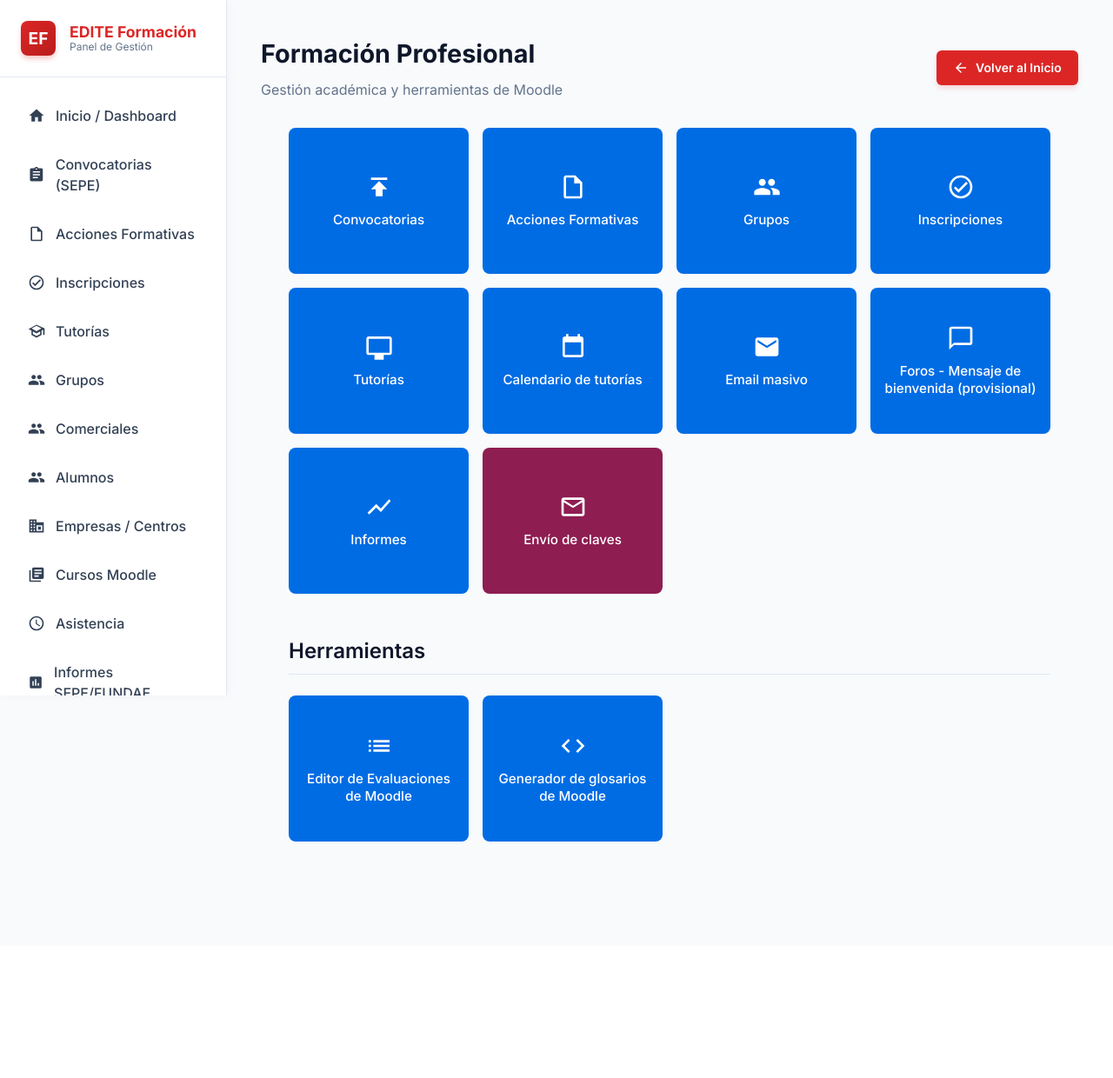
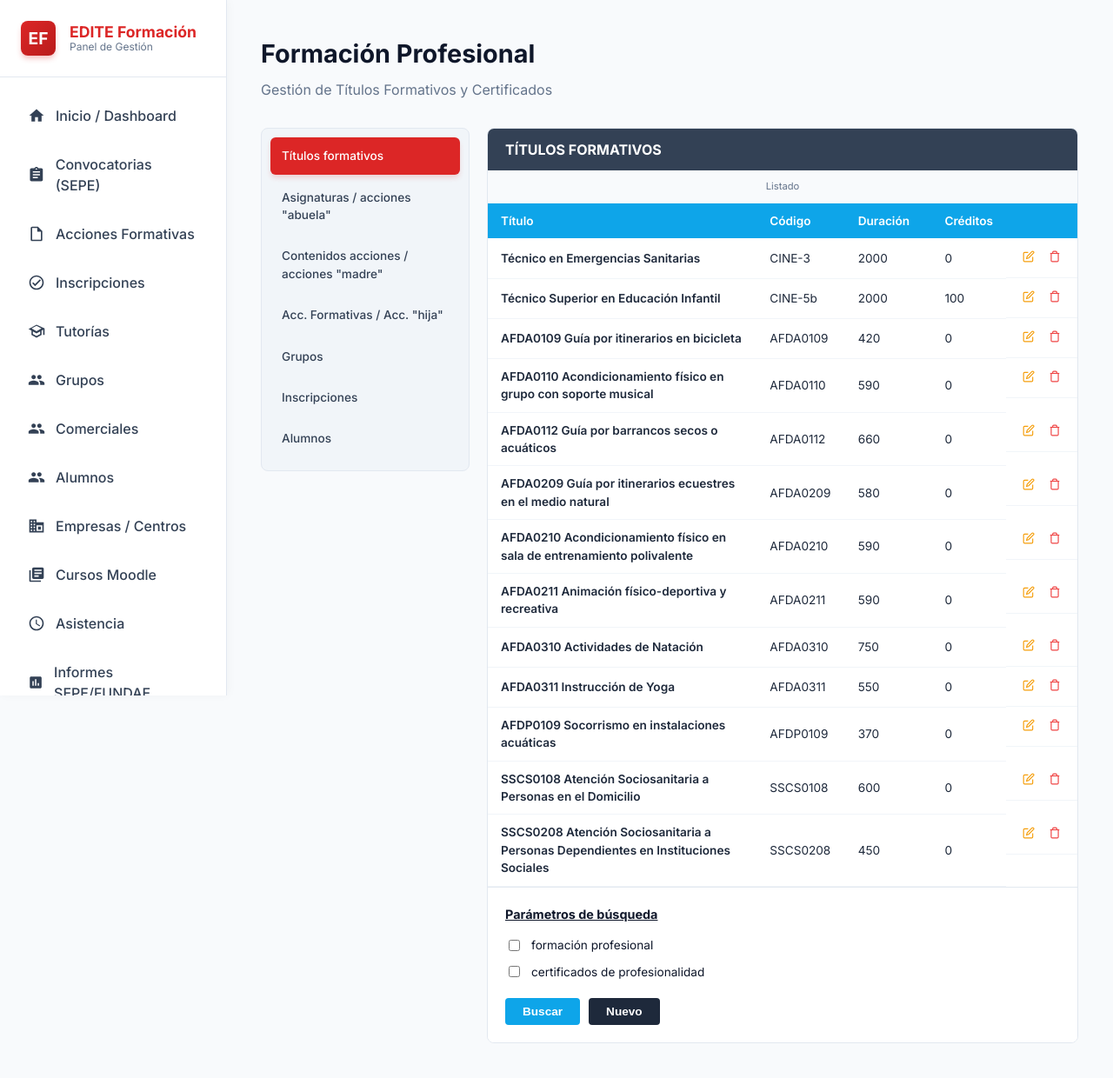
Before and after one commit to jorgest1984/IntranetEdite, a PHP site: page /intranet/formacion_profesional.php in a window 1280 px wide. Shown: the whole page at 87% size. Before the commit the page ends 968 px from the top, so only its background shows below. Run offline with PHP 8.4, Linux system fonts and the light colour scheme; a user stored in the database is signed in; data that the repository does not hold is empty.

Commit message:
Rename formacion_profesional.php to formacion.php and create new FP titles management interface

```diff
--- a/formacion_profesional.php
+++ b/formacion_profesional.php
@@ -2,24 +2,21 @@
 // formacion_profesional.php
 require_once 'includes/auth.php'; // Verifica login y permisos
 
-// Define los módulos de la página Formación
-$sections = [
-    '' => [
-        ['title' => 'Convocatorias', 'icon' => '<svg viewBox="0 0 24 24"><path d="M5 4h14v2H5zm0 10h4v6h6v-6h4l-7-7-7 7z"/></svg>', 'url' => 'convocatorias.php', 'color' => 'blue'],
-        ['title' => 'Acciones Formativas', 'icon' => '<svg viewBox="0 0 24 24"><path d="M14 2H6c-1.1 0-1.99.9-1.99 2L4 20c0 1.1.89 2 1.99 2h12c1.1 0 2-.9 2-2V8l-6-6zM6 20V4h7v5h5v11H6z"/></svg>', 'url' => 'acciones_formativas.php?v=' . time(), 'color' => 'blue'],
-        ['title' => 'Grupos', 'icon' => '<svg viewBox="0 0 24 24"><path d="M16 11c1.66 0 2.99-1.34 2.99-3S17.66 5 16 5c-1.66 0-3 1.34-3 3s1.34 3 3 3zm-8 0c1.66 0 2.99-1.34 2.99-3S9.66 5 8 5C6.34 5 5 6.34 5 8s1.34 3 3 3zm0 2c-2.33 0-7 1.17-7 3.5V19h14v-2.5c0-2.33-4.67-3.5-7-3.5zm8 0c-.29 0-.62.02-.97.05 1.16.84 1.97 1.97 1.97 3.45V19h6v-2.5c0-2.33-4.67-3.5-7-3.5z"/></svg>', 'url' => 'grupos.php', 'color' => 'blue'],
-        ['title' => 'Inscripciones', 'icon' => '<svg viewBox="0 0 24 24"><path d="M12 2C6.48 2 2 6.48 2 12s4.48 10 10 10 10-4.48 10-10S17.52 2 12 2zm0 18c-4.41 0-8-3.59-8-8s3.59-8 8-8 8 3.59 8 8-3.59 8-8 8zm4.59-12.42L10 14.17l-2.59-2.58L6 13l4 4 8-8z"/></svg>', 'url' => 'inscripciones.php?v=' . time(), 'color' => 'blue'],
-        ['title' => 'Tutorías', 'icon' => '<svg viewBox="0 0 24 24"><path d="M21 3H3c-1.1 0-2 .9-2 2v12c0 1.1.9 2 2 2h5v4h8v-4h5c1.1 0 1.99-.9 1.99-2L23 5c0-1.1-.9-2-2-2zm0 14H3V5h18v12z"/></svg>', 'url' => 'tutorias.php', 'color' => 'blue'],
-        ['title' => 'Calendario de tutorías', 'icon' => '<svg viewBox="0 0 24 24"><path d="M19 3h-1V1h-2v2H8V1H6v2H5c-1.11 0-1.99.9-1.99 2L3 19c0 1.1.89 2 2 2h14c1.1 0 2-.9 2-2V5c0-1.1-.9-2-2-2zm0 16H5V8h14v11z"/></svg>', 'url' => 'calendario_tutorias.php', 'color' => 'blue'],
-        ['title' => 'Email masivo', 'icon' => '<svg viewBox="0 0 24 24"><path d="M20 4H4c-1.1 0-1.99.9-1.99 2L2 18c0 1.1.9 2 2 2h16c1.1 0 2-.9 2-2V6c0-1.1-.9-2-2-2zm0 4l-8 5-8-5V6l8 5 8-5v2z"/></svg>', 'url' => 'email_masivo.php', 'color' => 'blue'],
-        ['title' => 'Foros - Mensaje de bienvenida (provisional)', 'icon' => '<svg viewBox="0 0 24 24"><path d="M20 2H4c-1.1 0-2 .9-2 2v18l4-4h14c1.1 0 2-.9 2-2V4c0-1.1-.9-2-2-2zm0 14H6l-2 2V4h16v12z"/></svg>', 'url' => '#', 'onclick' => "var id=prompt('Introduce el ID del curso:'); if(id) { window.open('https://www.editeformacion.com/gestion/app/Controllers/Aulavirtual/Foros/Bienvenida.php?id='+id, '_blank'); } return false;", 'color' => 'blue', 'external' => false],
-        ['title' => 'Informes', 'icon' => '<svg viewBox="0 0 24 24"><path d="M3.5 18.49l6-6.01 4 4L22 6.92l-1.41-1.41-7.09 7.97-4-4L2 16.99z"/></svg>', 'url' => 'informes.php', 'color' => 'blue'],
-        ['title' => 'Envío de claves', 'icon' => '<svg viewBox="0 0 24 24"><path d="M20 4H4c-1.1 0-1.99.9-1.99 2L2 18c0 1.1.9 2 2 2h16c1.1 0 2-.9 2-2V6c0-1.1-.9-2-2-2zm0 14H4V8l8 5 8-5v10zm-8-7L4 6h16l-8 5z"/></svg>', 'url' => 'envio_claves.php', 'color' => 'purple', 'external' => false],
-    ],
-    'Herramientas' => [
-        ['title' => 'Editor de Evaluaciones de Moodle', 'icon' => '<svg viewBox="0 0 24 24"><path d="M3 13h2v-2H3v2zm0 4h2v-2H3v2zm0-8h2V7H3v2zm4 4h14v-2H7v2zm0 4h14v-2H7v2zM7 7v2h14V7H7z"/></svg>', 'url' => 'moodle_editor.php', 'color' => 'blue', 'external' => false],
-        ['title' => 'Generador de glosarios de Moodle', 'icon' => '<svg viewBox="0 0 24 24"><path d="M9.4 16.6L4.8 12l4.6-4.6L8 6l-6 6 6 6 1.4-1.4zm5.2 0l4.6-4.6-4.6-4.6L16 6l6 6-6 6-1.4-1.4z"/></svg>', 'url' => 'glosario_moodle.php', 'color' => 'blue', 'external' => false],
-    ]
+// Títulos formativos de ejemplo (basados en la imagen)
+$titulos = [
+    ['titulo' => ' Técnico en Emergencias Sanitarias', 'codigo' => 'CINE-3', 'duracion' => 2000, 'creditos' => 0],
+    ['titulo' => ' Técnico Superior en Educación Infantil', 'codigo' => 'CINE-5b', 'duracion' => 2000, 'creditos' => 100],
+    ['titulo' => 'AFDA0109 Guía por itinerarios en bicicleta', 'codigo' => 'AFDA0109', 'duracion' => 420, 'creditos' => 0],
+    ['titulo' => 'AFDA0110 Acondicionamiento físico en grupo con soporte musical', 'codigo' => 'AFDA0110', 'duracion' => 590, 'creditos' => 0],
+    ['titulo' => 'AFDA0112 Guía por barrancos secos o acuáticos', 'codigo' => 'AFDA0112', 'duracion' => 660, 'creditos' => 0],
+    ['titulo' => 'AFDA0209 Guía por itinerarios ecuestres en el medio natural', 'codigo' => 'AFDA0209', 'duracion' => 580, 'creditos' => 0],
+    ['titulo' => 'AFDA0210 Acondicionamiento físico en sala de entrenamiento polivalente', 'codigo' => 'AFDA0210', 'duracion' => 590, 'creditos' => 0],
+    ['titulo' => 'AFDA0211 Animación físico-deportiva y recreativa', 'codigo' => 'AFDA0211', 'duracion' => 590, 'creditos' => 0],
+    ['titulo' => 'AFDA0310 Actividades de Natación', 'codigo' => 'AFDA0310', 'duracion' => 750, 'creditos' => 0],
+    ['titulo' => 'AFDA0311 Instrucción de Yoga', 'codigo' => 'AFDA0311', 'duracion' => 550, 'creditos' => 0],
+    ['titulo' => 'AFDP0109 Socorrismo en instalaciones acuáticas', 'codigo' => 'AFDP0109', 'duracion' => 370, 'creditos' => 0],
+    ['titulo' => 'SSCS0108 Atención Sociosanitaria a Personas en el Domicilio', 'codigo' => 'SSCS0108', 'duracion' => 600, 'creditos' => 0],
+    ['titulo' => 'SSCS0208 Atención Sociosanitaria a Personas Dependientes en Instituciones Sociales', 'codigo' => 'SSCS0208', 'duracion' => 450, 'creditos' => 0]
 ];
 ?>
 <!DOCTYPE html>
@@ -30,7 +27,186 @@ $sections = [
     <title>Formación Profesional - <?= APP_NAME ?></title>
     <link href="https://fonts.googleapis.com/css2?family=Inter:wght@300;400;500;600;700&display=swap" rel="stylesheet">
     <link rel="stylesheet" href="css/main.css">
-    <link rel="stylesheet" href="css/home.css?v=<?= time() ?>">
+    <style>
+        .fp-layout {
+            display: grid;
+            grid-template-columns: 240px 1fr;
+            gap: 20px;
+            margin-top: 20px;
+        }
+
+        /* Sidebar Específico */
+        .fp-sidebar {
+            background: #f1f5f9;
+            border-radius: 8px;
+            border: 1px solid var(--border-color);
+            padding: 10px;
+            height: fit-content;
+        }
+
+        .fp-menu {
+            list-style: none;
+            padding: 0;
+            margin: 0;
+        }
+
+        .fp-menu li {
+            margin-bottom: 5px;
+        }
+
+        .fp-menu a {
+            display: flex;
+            align-items: center;
+            padding: 10px 12px;
+            text-decoration: none;
+            color: #334155;
+            font-size: 0.85rem;
+            font-weight: 500;
+            border-radius: 6px;
+            transition: all 0.2s;
+            border: 1px solid transparent;
+        }
+
+        .fp-menu a:hover {
+            background: #e2e8f0;
+            color: var(--primary-color);
+        }
+
+        .fp-menu a.active {
+            background: var(--primary-color);
+            color: white;
+            box-shadow: 0 4px 6px -1px rgba(220, 38, 38, 0.2);
+        }
+
+        .fp-menu-icon {
+            width: 16px;
+            height: 16px;
+            margin-right: 10px;
+            opacity: 0.7;
+        }
+
+        /* Tabla de Títulos */
+        .fp-content {
+            background: white;
+            border: 1px solid var(--border-color);
+            border-radius: 8px;
+            overflow: hidden;
+            display: flex;
+            flex-direction: column;
+        }
+
+        .fp-header {
+            background: #334155;
+            color: white;
+            padding: 12px 20px;
+            font-weight: 700;
+            font-size: 1rem;
+            text-transform: uppercase;
+        }
+
+        .fp-table-container {
+            overflow-x: auto;
+        }
+
+        .fp-table {
+            width: 100%;
+            border-collapse: collapse;
+            font-size: 0.85rem;
+        }
+
+        .fp-table tr.table-subheader {
+            background: #f8fafc;
+            border-bottom: 1px solid var(--border-color);
+        }
+
+        .fp-table th {
+            text-align: left;
+            padding: 10px 15px;
+            background: #0ea5e9;
+            color: white;
+            font-weight: 600;
+        }
+
+        .fp-table td {
+            padding: 10px 15px;
+            border-bottom: 1px solid #f1f5f9;
+            color: #1e293b;
+        }
+
+        .fp-table tr:hover td {
+            background: #f8fcfd;
+        }
+
+        .row-actions {
+            display: flex;
+            gap: 8px;
+            justify-content: flex-end;
+        }
+
+        .action-btn {
+            background: none;
+            border: none;
+            padding: 4px;
+            cursor: pointer;
+            border-radius: 4px;
+            transition: background 0.2s;
+        }
+
+        .action-btn:hover { background: #f1f5f9; }
+        .action-btn.edit { color: #f59e0b; }
+        .action-btn.delete { color: #ef4444; }
+
+        /* Buscador Inferior */
+        .fp-search-section {
+            padding: 20px;
+            background: #fff;
+            border-top: 1px solid var(--border-color);
+            margin-top: auto;
+        }
+
+        .fp-search-title {
+            font-weight: 700;
+            font-size: 0.9rem;
+            margin-bottom: 15px;
+            text-decoration: underline;
+        }
+
+        .fp-checkbox-group {
+            display: flex;
+            flex-direction: column;
+            gap: 10px;
+            margin-bottom: 20px;
+        }
+
+        .fp-checkbox-item {
+            display: flex;
+            align-items: center;
+            gap: 10px;
+            font-size: 0.85rem;
+            cursor: pointer;
+        }
+
+        .fp-actions {
+            display: flex;
+            gap: 10px;
+        }
+
+        .btn-fp {
+            padding: 8px 20px;
+            border-radius: 4px;
+            font-weight: 600;
+            font-size: 0.85rem;
+            cursor: pointer;
+            border: none;
+            transition: all 0.2s;
+        }
+
+        .btn-fp-search { background: #0ea5e9; color: white; }
+        .btn-fp-search:hover { background: #0284c7; }
+        .btn-fp-new { background: #1e293b; color: white; }
+        .btn-fp-new:hover { background: #0f172a; }
+
+    </style>
 </head>
 <body>
 
@@ -41,50 +217,80 @@ $sections = [
         <header class="page-header">
             <div class="page-title">
                 <h1>Formación Profesional</h1>
-                <p>Gestión académica y herramientas de Moodle</p>
-            </div>
-            <div class="page-actions">
-                <a href="home.php" class="btn btn-primary">
-                    <svg viewBox="0 0 24 24"><path d="M20 11H7.83l5.59-5.59L12 4l-8 8 8 8 1.41-1.41L7.83 13H20v-2z"/></svg>
-                    Volver al Inicio
-                </a>
+                <p>Gestión de Títulos Formativos y Certificados</p>
             </div>
         </header>
 
-        <div class="home-container" style="padding-top: 0;">
-            <?php foreach ($sections as $sectionTitle => $tiles): ?>
-                <?php if (!empty($sectionTitle)): ?>
-                    <div class="home-section" style="margin-top: 2rem;">
-                        <h2 class="home-section-title"><?= htmlspecialchars($sectionTitle) ?></h2>
-                <?php else: ?>
-                    <div class="home-section">
-                <?php endif; ?>
-                        <div class="tiles-grid">
-                            <?php foreach ($tiles as $tile): ?>
-                                <?php
-                                    $isExternal = !empty($tile['external']) && $tile['external'] === true;
-                                    $target = $isExternal ? '_blank' : '_self';
-                                ?>
-                                <a href="<?= htmlspecialchars($tile['url']) ?>"
-                                   <?= isset($tile['onclick']) ? 'onclick="' . htmlspecialchars($tile['onclick']) . '"' : '' ?>
-                                   class="tile tile-<?= htmlspecialchars($tile['color']) ?>"
-                                   target="<?= $target ?>">
-                                    <div class="tile-icon">
-                                        <?= $tile['icon'] ?>
-                                    </div>
-                                    <div class="tile-title">
-                                        <?= htmlspecialchars($tile['title']) ?>
-                                    </div>
-                                    <?php if ($isExternal): ?>
-                                        <svg class="tile-external-icon" viewBox="0 0 24 24">
-                                            <path d="M19 19H5V5h7V3H5c-1.11 0-2 .9-2 2v14c0 1.1.89 2 2 2h14c1.1 0 2-.9 2-2v-7h-2v7zM14 3v2h3.59l-9.83 9.83 1.41 1.41L19 6.41V10h2V3h-7z"/>
-                                        </svg>
-                                    <?php endif; ?>
-                                </a>
+        <div class="fp-layout">
+            <!-- Sidebar Izquierdo -->
+            <aside class="fp-sidebar">
+                <ul class="fp-menu">
+                    <li><a href="#" class="active">Títulos formativos</a></li>
+                    <li><a href="#">Asignaturas / acciones "abuela"</a></li>
+                    <li><a href="#">Contenidos acciones / acciones "madre"</a></li>
+                    <li><a href="#">Acc. Formativas / Acc. "hija"</a></li>
+                    <li><a href="#">Grupos</a></li>
+                    <li><a href="#">Inscripciones</a></li>
+                    <li><a href="#">Alumnos</a></li>
+                </ul>
+            </aside>
+
+            <!-- Contenido Principal -->
+            <section class="fp-content">
+                <div class="fp-header">Títulos Formativos</div>
+
+                <div class="fp-table-container">
+                    <table class="fp-table">
+                        <thead>
+                            <tr class="table-subheader">
+                                <td colspan="5" style="text-align: center; color: #64748b; font-size: 0.7rem;">Listado</td>
+                            </tr>
+                            <tr>
+                                <th style="width: 50%;">Título</th>
+                                <th style="width: 15%;">Código</th>
+                                <th style="width: 15%;">Duración</th>
+                                <th style="width: 10%;">Créditos</th>
+                                <th style="width: 10%;"></th>
+                            </tr>
+                        </thead>
+                        <tbody>
+                            <?php foreach ($titulos as $t): ?>
+                            <tr>
+                                <td style="font-weight: 600;"><?= htmlspecialchars($t['titulo']) ?></td>
+                                <td><?= htmlspecialchars($t['codigo']) ?></td>
+                                <td><?= htmlspecialchars($t['duracion']) ?></td>
+                                <td><?= htmlspecialchars($t['creditos']) ?></td>
+                                <td class="row-actions">
+                                    <button class="action-btn edit" title="Editar">
+                                        <svg width="14" height="14" viewBox="0 0 24 24" fill="none" stroke="currentColor" stroke-width="2"><path d="M11 4H4a2 2 0 0 0-2 2v14a2 2 0 0 0 2 2h14a2 2 0 0 0 2-2v-7"></path><path d="M18.5 2.5a2.121 2.121 0 0 1 3 3L12 15l-4 1 1-4 9.5-9.5z"></path></svg>
+                                    </button>
+                                    <button class="action-btn delete" title="Eliminar">
+                                        <svg width="14" height="14" viewBox="0 0 24 24" fill="none" stroke="currentColor" stroke-width="2"><polyline points="3 6 5 6 21 6"></polyline><path d="M19 6v14a2 2 0 0 1-2 2H7a2 2 0 0 1-2-2V6m3 0V4a2 2 0 0 1 2-2h4a2 2 0 0 1 2 2v2"></path></svg>
+                                    </button>
+                                </td>
+                            </tr>
                             <?php endforeach; ?>
-                        </div>
+                        </tbody>
+                    </table>
+                </div>
+
+                <!-- Parámetros de Búsqueda -->
+                <div class="fp-search-section">
+                    <div class="fp-search-title">Parámetros de búsqueda</div>
+                    <div class="fp-checkbox-group">
+                        <label class="fp-checkbox-item">
+                            <input type="checkbox"> formación profesional
+                        </label>
+                        <label class="fp-checkbox-item">
+                            <input type="checkbox"> certificados de profesionalidad
+                        </label>
                     </div>
-            <?php endforeach; ?>
+                    <div class="fp-actions">
+                        <button class="btn-fp btn-fp-search">Buscar</button>
+                        <button class="btn-fp btn-fp-new">Nuevo</button>
+                    </div>
+                </div>
+            </section>
         </div>
     </main>
 </div>
--- a/home.php
+++ b/home.php
@@ -23,7 +23,7 @@ if (has_permission([ROLE_ADMIN, ROLE_LECTURA])) {
 $sections = [
     'Inicio' => [
         ['title' => 'Edite Formación', 'icon' => '<svg viewBox="0 0 24 24"><path d="M11 17h2v-6h-2v6zm1-15C6.48 2 2 6.48 2 12s4.48 10 10 10 10-4.48 10-10S17.52 2 12 2zm0 18c-4.41 0-8-3.59-8-8s3.59-8 8-8 8 3.59 8 8-3.59 8-8 8zM11 9h2V7h-2v2z"/></svg>', 'url' => 'edite_formacion.php', 'color' => 'red'],
-        ['title' => 'Formación', 'icon' => '<svg viewBox="0 0 24 24"><path d="M12 3L1 9l4 2.18v6L12 21l7-3.82v-6l2.12-1.15V17h2V9L12 3zm6.82 6L12 12.72 5.18 9 12 5.28 18.82 9zM17 15.99l-5 2.73-5-2.73v-3.72l5 2.73 5-2.73v3.72z"/></svg>', 'url' => 'formacion_profesional.php', 'color' => 'red'],
+        ['title' => 'Formación', 'icon' => '<svg viewBox="0 0 24 24"><path d="M12 3L1 9l4 2.18v6L12 21l7-3.82v-6l2.12-1.15V17h2V9L12 3zm6.82 6L12 12.72 5.18 9 12 5.28 18.82 9zM17 15.99l-5 2.73-5-2.73v-3.72l5 2.73 5-2.73v3.72z"/></svg>', 'url' => 'formacion.php', 'color' => 'red'],
         ['title' => 'Formación Profesional', 'icon' => '<svg viewBox="0 0 24 24"><path d="M12 3L1 9l4 2.18v6L12 21l7-3.82v-6l2.12-1.15V17h2V9L12 3zm6.82 6L12 12.72 5.18 9 12 5.28 18.82 9zM17 15.99l-5 2.73-5-2.73v-3.72l5 2.73 5-2.73v3.72z"/></svg>', 'url' => 'formacion_profesional.php', 'color' => 'red'],
         ['title' => 'Formación Bonificada', 'icon' => '<svg viewBox="0 0 24 24"><path d="M12 21.35l-1.45-1.32C5.4 15.36 2 12.28 2 8.5 2 5.42 4.42 3 7.5 3c1.74 0 3.41.81 4.5 2.09C13.09 3.81 14.76 3 16.5 3 19.58 3 22 5.42 22 8.5c0 3.78-3.4 6.86-8.55 11.54L12 21.35z"/></svg>', 'url' => '#', 'color' => 'red'],
         ['title' => 'Formación Subvencionada', 'icon' => '<svg viewBox="0 0 24 24"><path d="M19 3H5c-1.1 0-2 .9-2 2v14c0 1.1.9 2 2 2h14c1.1 0 2-.9 2-2V5c0-1.1-.9-2-2-2zm-5 14H7v-2h7v2zm3-4H7v-2h10v2zm0-4H7V7h10v2z"/></svg>', 'url' => '#', 'color' => 'red'],
```
Also changed, not shown: formacion.php (added, +93 -0 lines).
